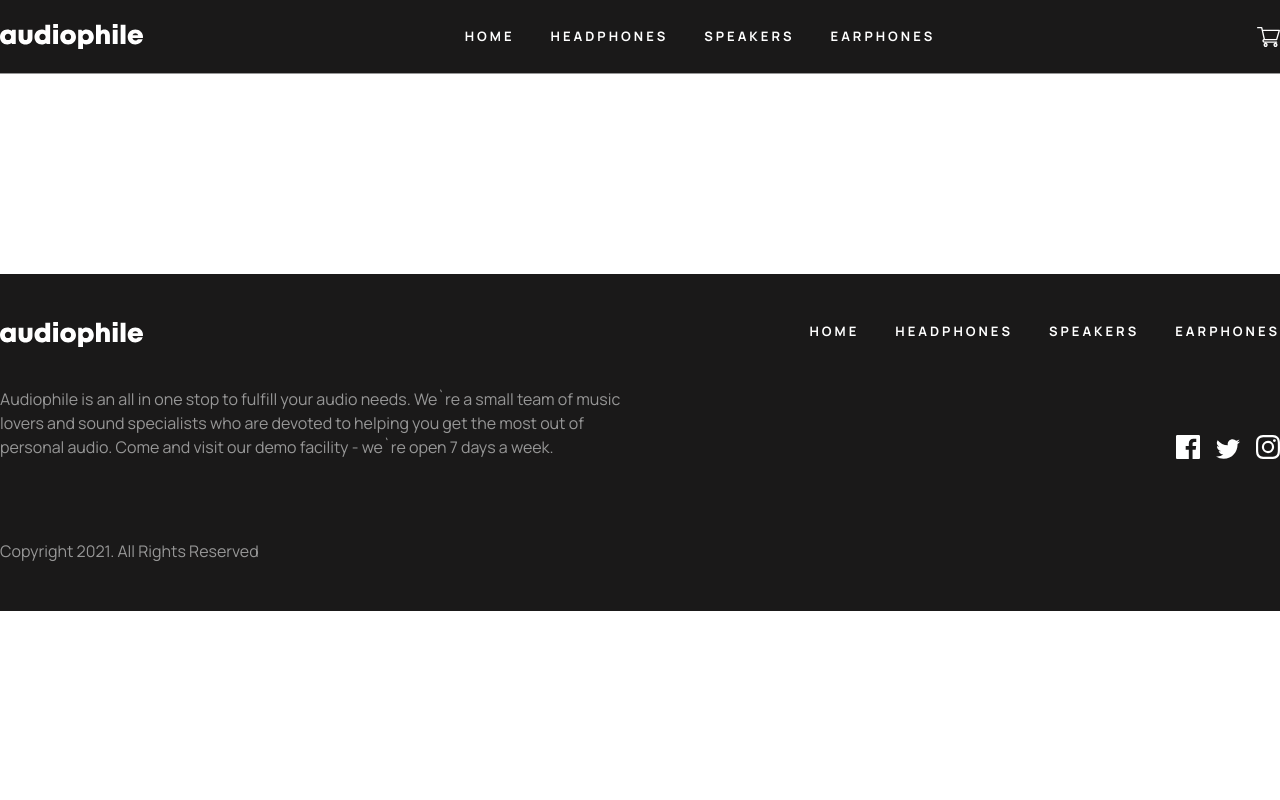
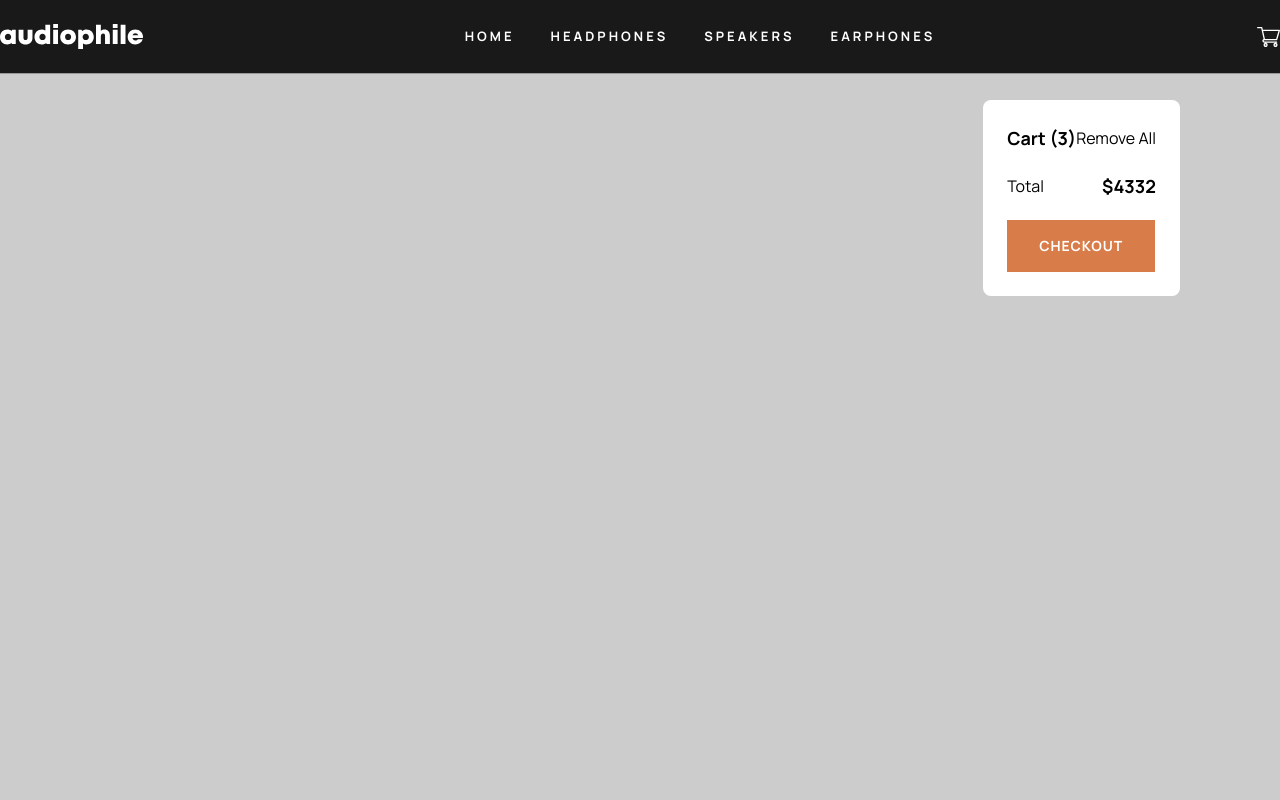
Before and after one commit to ArturDBW/audiophileShop, a React (Vite) app: page /cart in a window 1280 px wide. Shown: the top 800 px of the page. Built offline with nearby package versions, Linux system fonts and the light colour scheme.

Commit message:
create and add styles to cartModal

```diff
--- a/src/components/CartProduct.jsx
+++ b/src/components/CartProduct.jsx
@@ -1,3 +1,31 @@
-export const CartProduct = () => {
-  return <div>CartProduct</div>;
+import PropTypes from "prop-types";
+import { QuantityButton } from "../elements/QuantityButton";
+
+export const CartProduct = ({ item }) => {
+  const { image, shortName, totalPrice } = item;
+
+  return (
+    <div className="mb-6 flex items-center justify-between">
+      <div className="mr-10 flex">
+        <img src={image} alt="xd" className="mr-4 w-[80px] rounded-lg" />
+        <div className="mr-10 flex flex-col justify-around">
+          <span className="font-bold">{shortName}</span>
+          <span className="text-sm font-bold text-[#979797]">
+            $ {totalPrice}{" "}
+          </span>
+        </div>
+      </div>
+      <div>
+        <QuantityButton />
+      </div>
+    </div>
+  );
 };
+
+CartProduct.propTypes = {
+  item: PropTypes.shape({
+    shortName: PropTypes.string.isRequired,
+    totalPrice: PropTypes.number.isRequired,
+    image: PropTypes.string.isRequired,
+  }).isRequired,
+};
--- a/src/components/Header.jsx
+++ b/src/components/Header.jsx
@@ -5,7 +5,7 @@ import { Navigation } from "./Navigation";
 export const Header = () => {
   return (
     <header className="bg-[#1a1919]">
-      <div className="mx-auto flex max-w-[1440px] items-center justify-between border-b border-[#979797] py-6">
+      <div className="relative mx-auto flex max-w-[1440px] items-center justify-between border-b border-[#979797] py-6">
         <Logo />
         <Navigation />
         <Basket />
--- a/src/components/MainInfoProduct.jsx
+++ b/src/components/MainInfoProduct.jsx
@@ -5,7 +5,7 @@ import { useDispatch } from "react-redux";
 import { addItem } from "../slice/basketSlice";
 
 export const MainInfoProduct = ({ item }) => {
-  const { name, description, image, price, id } = item;
+  const { name, shortName, description, image, price, id } = item;
 
   const dispatch = useDispatch();
 
@@ -13,9 +13,11 @@ export const MainInfoProduct = ({ item }) => {
     const newCartProduct = {
       id,
       name,
+      shortName,
       quantity: 1,
       unitPrice: price,
       totalPrice: price * 1,
+      image: image.cart,
     };
     dispatch(addItem(newCartProduct));
   };
@@ -48,6 +50,7 @@ export const MainInfoProduct = ({ item }) => {
 MainInfoProduct.propTypes = {
   item: PropTypes.shape({
     name: PropTypes.string,
+    shortName: PropTypes.string,
     slug: PropTypes.string,
     category: PropTypes.string,
     description: PropTypes.string,
--- a/src/data.json
+++ b/src/data.json
@@ -3,17 +3,19 @@
     "id": 1,
     "slug": "yx1-earphones",
     "name": "YX1 Wireless Earphones",
+    "shortName": "YX1",
     "image": {
       "mobile": "src/assets/product-yx1-earphones/mobile/image-product.jpg",
       "tablet": "src/assets/product-yx1-earphones/tablet/image-product.jpg",
-      "desktop": "/src/assets/product-yx1-earphones/desktop/image-product.jpg"
+      "desktop": "/src/assets/product-yx1-earphones/desktop/image-product.jpg",
+      "cart": "/src/assets/cart/image-yx1-earphones.jpg"
     },
     "category": "earphones",
     "layout": "left",
     "categoryImage": {
       "mobile": "src/assets/product-yx1-earphones/mobile/image-category-page-preview.jpg",
       "tablet": "src/assets/product-yx1-earphones/tablet/image-category-page-preview.jpg",
-      "desktop": "src/assets/product-yx1-earphones/desktop/image-category-page-preview.jpg"
+      "desktop": "/src/assets/product-yx1-earphones/desktop/image-category-page-preview.jpg"
     },
     "new": true,
     "price": 599,
@@ -92,10 +94,12 @@
     "id": 2,
     "slug": "xx59-headphones",
     "name": "XX59 Headphones",
+    "shortName": "XX59",
     "image": {
       "mobile": "src/assets/product-xx59-headphones/mobile/image-product.jpg",
       "tablet": "src/assets/product-xx59-headphones/tablet/image-product.jpg",
-      "desktop": "/src/assets/product-xx59-headphones/desktop/image-product.jpg"
+      "desktop": "/src/assets/product-xx59-headphones/desktop/image-product.jpg",
+      "cart": "/src/assets/cart/image-xx59-headphones.jpg"
     },
     "category": "headphones",
     "layout": "left",
@@ -177,10 +181,12 @@
     "id": 3,
     "slug": "xx99-mark-one-headphones",
     "name": "XX99 Mark I Headphones",
+    "shortName": "XX99 MKI",
     "image": {
       "mobile": "src/assets/product-xx99-mark-one-headphones/mobile/image-product.jpg",
       "tablet": "src/assets/product-xx99-mark-one-headphones/tablet/image-product.jpg",
-      "desktop": "/src/assets/product-xx99-mark-one-headphones/desktop/image-product.jpg"
+      "desktop": "/src/assets/product-xx99-mark-one-headphones/desktop/image-product.jpg",
+      "cart": "/src/assets/cart/image-xx99-mark-one-headphones.jpg"
     },
     "category": "headphones",
     "layout": "right",
@@ -262,10 +268,12 @@
     "id": 4,
     "slug": "xx99-mark-two-headphones",
     "name": "XX99 Mark II Headphones",
+    "shortName": "XX99 MKII",
     "image": {
       "mobile": "src/assets/product-xx99-mark-two-headphones/mobile/image-product.jpg",
       "tablet": "src/assets/product-xx99-mark-two-headphones/tablet/image-product.jpg",
-      "desktop": "/src/assets/product-xx99-mark-two-headphones/desktop/image-product.jpg"
+      "desktop": "/src/assets/product-xx99-mark-two-headphones/desktop/image-product.jpg",
+      "cart": "/src/assets/cart/image-xx99-mark-two-headphones.jpg"
     },
     "category": "headphones",
     "layout": "left",
@@ -351,10 +359,12 @@
     "id": 5,
     "slug": "zx7-speaker",
     "name": "ZX7 Speaker",
+    "shortName": "ZX7",
     "image": {
       "mobile": "src/assets/product-zx7-speaker/mobile/image-product.jpg",
       "tablet": "src/assets/product-zx7-speaker/tablet/image-product.jpg",
-      "desktop": "/src/assets/product-zx7-speaker/desktop/image-product.jpg"
+      "desktop": "/src/assets/product-zx7-speaker/desktop/image-product.jpg",
+      "cart": "/src/assets/cart/image-zx7-speaker.jpg"
     },
     "category": "speakers",
     "layout": "right",
@@ -440,10 +450,12 @@
     "id": 6,
     "slug": "zx9-speaker",
     "name": "ZX9 Speaker",
+    "shortName": "ZX9",
     "image": {
       "mobile": "src/assets/product-zx9-speaker/mobile/image-product.jpg",
       "tablet": "src/assets/product-zx9-speaker/tablet/image-product.jpg",
-      "desktop": "/src/assets/product-zx9-speaker/desktop/image-product.jpg"
+      "desktop": "/src/assets/product-zx9-speaker/desktop/image-product.jpg",
+      "cart": "/src/assets/cart/image-zx9-speaker.jpg"
     },
     "category": "speakers",
     "layout": "left",
--- a/src/elements/QuantityButton.jsx
+++ b/src/elements/QuantityButton.jsx
@@ -2,7 +2,7 @@ export const QuantityButton = () => {
   return (
     <div className="flex items-center space-x-6 bg-[#F1F1F1] text-sm font-bold tracking-[1px]">
       <button className=" px-4 py-2 text-[#979797]">-</button>
-      <span className="w-4 text-center">1</span>
+      <span className="w-2 text-center">1</span>
       <button className=" px-4 py-2 text-[#979797]">+</button>
     </div>
   );
--- a/src/pages/Cart.jsx
+++ b/src/pages/Cart.jsx
@@ -1,15 +1,29 @@
 import { useSelector } from "react-redux";
 import { getBasket } from "../slice/basketSlice";
 import { CartProduct } from "../components/CartProduct";
+import { OrangeButton } from "../elements/OrangeButton";
 
 export const Cart = () => {
   const cart = useSelector(getBasket);
   console.log(cart);
   return (
-    <div>
-      {cart.map((item) => (
-        <CartProduct item={item} key={item.id} />
-      ))}
+    <div className=" z-10 h-screen w-screen  bg-black bg-opacity-20">
+      <div className="fixed right-[100px] top-[100px] rounded-lg bg-white p-6">
+        <div className="mb-5 flex items-center justify-between">
+          <h3 className="text-lg font-bold">Cart (3)</h3>
+          <button>Remove All</button>
+        </div>
+        {cart.map((item) => (
+          <CartProduct item={item} key={item.id} />
+        ))}
+        <div className="my-5 flex items-center justify-between">
+          <span>Total</span>
+          <span className="text-lg font-bold">$4332</span>
+        </div>
+        <div className="flex justify-stretch">
+          <OrangeButton>CHECKOUT</OrangeButton>
+        </div>
+      </div>
     </div>
   );
 };
```
